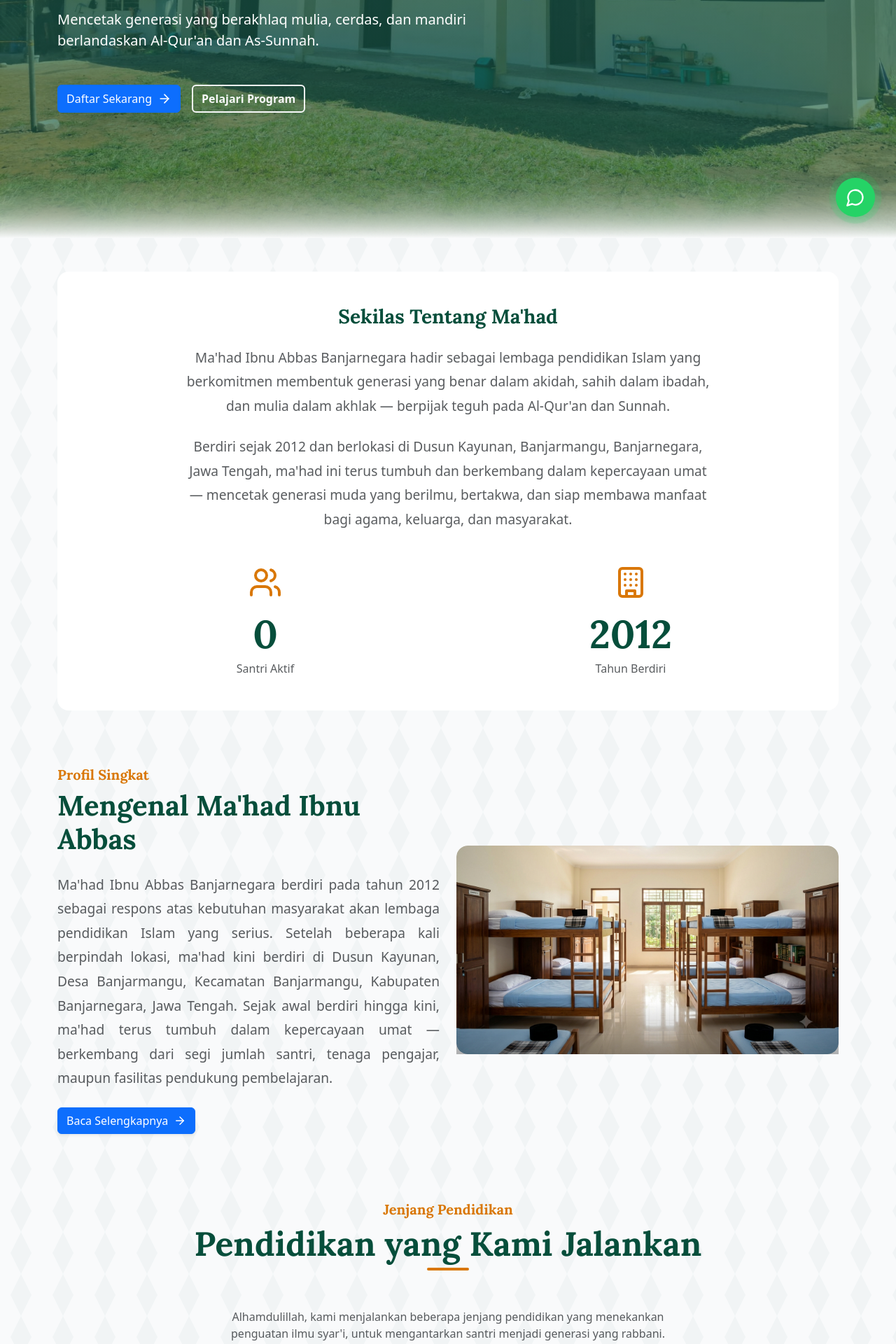
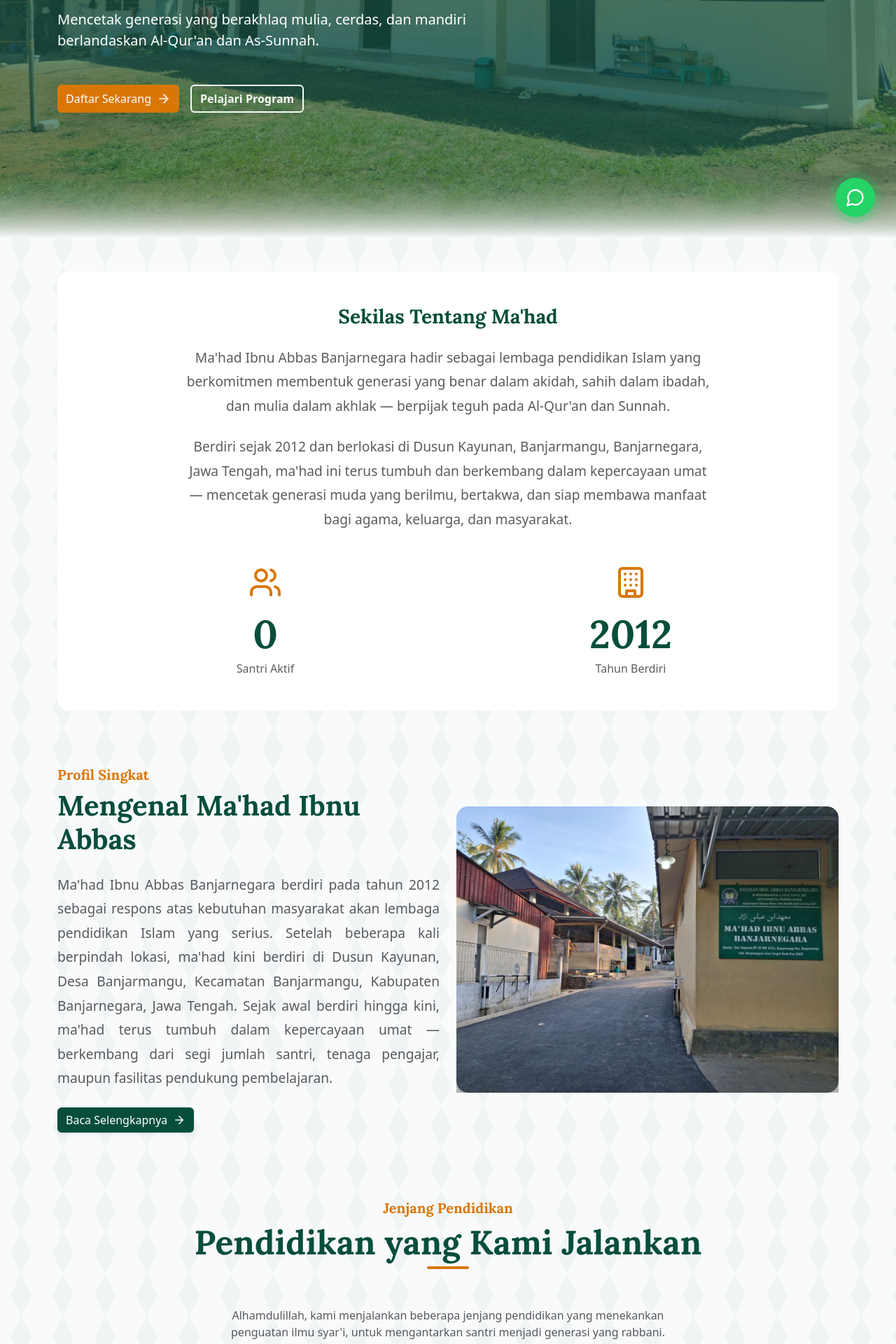
Before and after one commit to AZcode-wars/project-website-ibnu-abbas, a React (Vite) app: page / in a window 1280 px wide. Shown: the part 460-2380 px from the top of the page at 70% size. Built offline with nearby package versions, Linux system fonts and the light colour scheme; no server answers.

Commit message:
fixed tombol-tombol di halaman beranda dan gambar di section profil singkat

```diff
--- a/src/components/AboutHome.jsx
+++ b/src/components/AboutHome.jsx
@@ -1,22 +1,12 @@
-import React, { useMemo } from "react";
+import React from "react";
 import { Container, Row, Col, Button } from "react-bootstrap";
 import { motion } from "framer-motion";
 import { Link } from "react-router-dom";
 import { ArrowRight } from "lucide-react";
 
-// Import candidate images for random selection
-import img1 from "../assets/asrama baru.jpeg";
-import img2 from "../assets/asrama.png";
-import img3 from "../assets/masjid.png";
-import img4 from "../assets/kelas.png";
-import img5 from "../assets/maktabah.png";
+import pondokImage from "../assets/pondok tampak jalan.jpeg";
 
 const AboutHome = () => {
-  // Stable random image selection to prevent flickering on re-renders
-  const selectedImage = useMemo(() => {
-    const images = [img1, img2, img3, img4, img5];
-    return images[Math.floor(Math.random() * images.length)];
-  }, []);
 
   return (
     <section className="section-padding position-relative overflow-hidden">
@@ -53,7 +43,7 @@ const AboutHome = () => {
                 <Button
                   as={Link}
                   to="/profil"
-                  className="btn-accent-pondok d-inline-flex align-items-center justify-content-center shadow-sm"
+                  className="btn-primary-pondok d-inline-flex align-items-center justify-content-center shadow-sm"
                 >
                   Baca Selengkapnya
                   <ArrowRight className="ms-2" size={18} />
@@ -73,7 +63,7 @@ const AboutHome = () => {
             >
               <div className="image-wrapper rounded-4 overflow-hidden shadow-xl">
                 <img
-                  src={selectedImage}
+                  src={pondokImage}
                   alt="Profil Ma'had Ibnu Abbas"
                   className="img-fluid w-100 rounded-4"
                   style={{
--- a/src/components/ContactHome.jsx
+++ b/src/components/ContactHome.jsx
@@ -99,7 +99,7 @@ const ContactHome = () => {
                 href="https://wa.me/6282376582633?text=Assalamualaikum"
                 target="_blank"
                 rel="noopener noreferrer"
-                className="w-100 py-3 fw-bold shadow-sm d-flex align-items-center justify-content-center gap-2 btn-accent-pondok bg-accent-gold"
+                className="w-100 py-3 fw-bold shadow-sm d-flex align-items-center justify-content-center gap-2 btn-primary-pondok"
                 style={{
                   border: "none",
                 }}
@@ -188,7 +188,7 @@ const ContactHome = () => {
                 <div className="text-end">
                   <Button
                     type="submit"
-                    className="px-5 py-2 btn-accent-pondok bg-accent-gold fw-bold shadow-sm"
+                    className="px-5 py-2 btn-primary-pondok fw-bold shadow-sm"
                     style={{
                       border: "none",
                     }}
--- a/src/index.css
+++ b/src/index.css
@@ -98,33 +98,39 @@ h6 {
 }
 
 .btn-primary-pondok {
-  background-color: var(--primary-green);
-  color: var(--white);
-  border: none;
+  background-color: var(--primary-green) !important;
+  color: var(--white) !important;
+  border: none !important;
   padding: 12px 30px;
   border-radius: var(--radius-md);
   font-weight: 600;
   transition: all 0.3s cubic-bezier(0.4, 0, 0.2, 1);
 }
 
-.btn-primary-pondok:hover {
-  background-color: var(--primary-green-light);
+.btn-primary-pondok:hover,
+.btn-primary-pondok:focus,
+.btn-primary-pondok:active {
+  background-color: var(--primary-green-light) !important;
+  color: var(--white) !important;
   transform: translateY(-2px);
   box-shadow: var(--shadow-lg);
 }
 
 .btn-accent-pondok {
-  background-color: var(--accent-gold);
-  color: var(--white);
-  border: none;
+  background-color: var(--accent-gold) !important;
+  color: var(--white) !important;
+  border: none !important;
   padding: 12px 30px;
   border-radius: var(--radius-md);
   font-weight: 600;
   transition: all 0.3s cubic-bezier(0.4, 0, 0.2, 1);
 }
 
-.btn-accent-pondok:hover {
-  background-color: #b46205;
+.btn-accent-pondok:hover,
+.btn-accent-pondok:focus,
+.btn-accent-pondok:active {
+  background-color: #b46205 !important;
+  color: var(--white) !important;
   transform: translateY(-2px);
   box-shadow: var(--shadow-lg);
 }
```
